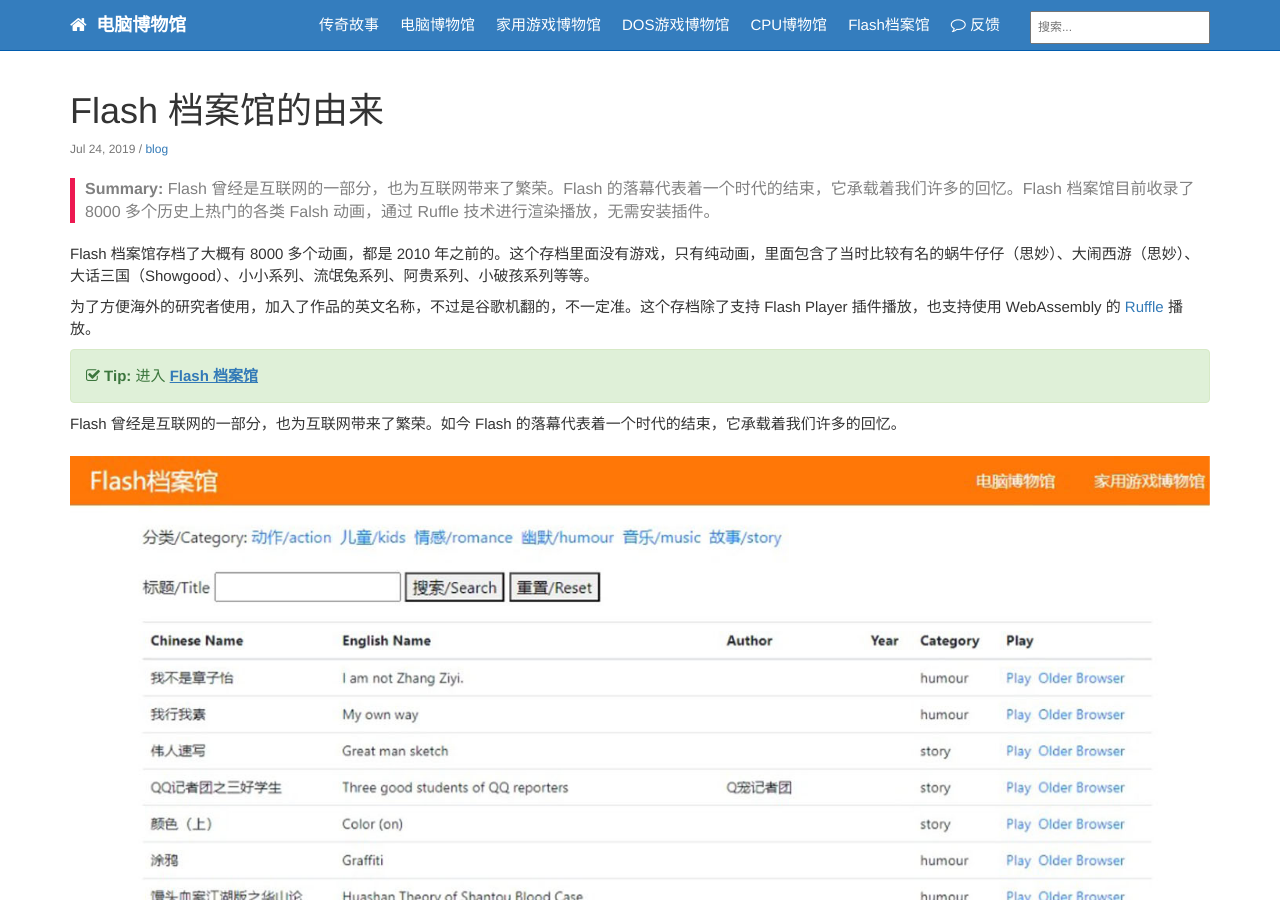
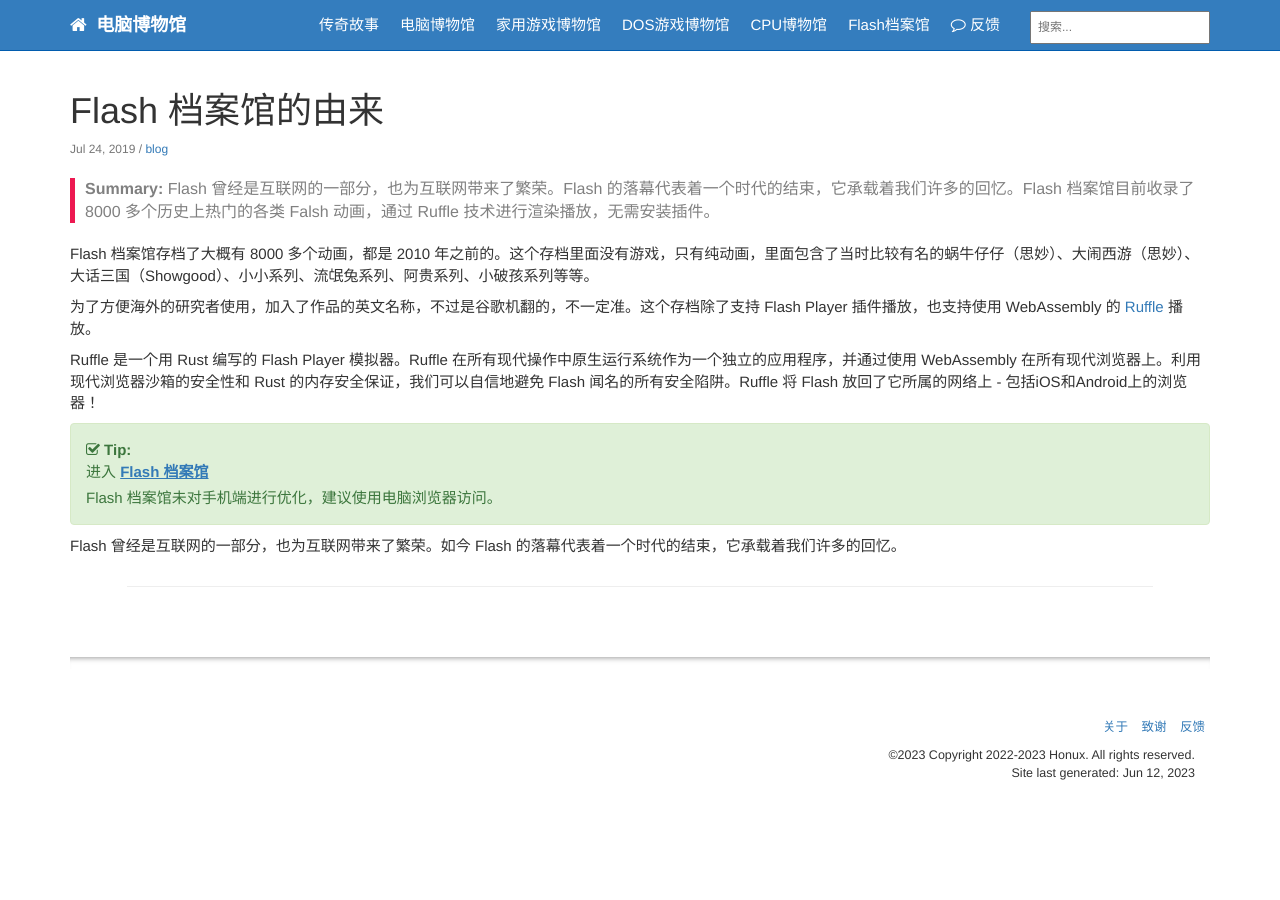
Before and after one commit to compumuseum/compumuseum.github.io, a Jekyll site: the page built from _posts/2019-07-24-flash-archives.md, in a window 1280 px wide and 900 px high. Built offline with Jekyll 4.4.1, drawn with Linux system fonts in a browser that asks for light colours; comment, search, counter and statistics services are not loaded.

Commit message:
Update 2019-07-24-flash-archives.md

```diff
--- a/_posts/2019-07-24-flash-archives.md
+++ b/_posts/2019-07-24-flash-archives.md
@@ -11,18 +11,15 @@
 
 为了方便海外的研究者使用，加入了作品的英文名称，不过是谷歌机翻的，不一定准。这个存档除了支持 Flash Player 插件播放，也支持使用 WebAssembly 的 [Ruffle](https://ruffle.rs/) 播放。
 
+Ruffle 是一个用 Rust 编写的 Flash Player 模拟器。Ruffle 在所有现代操作中原生运行系统作为一个独立的应用程序，并通过使用 WebAssembly 在所有现代浏览器上。利用现代浏览器沙箱的安全性和 Rust 的内存安全保证，我们可以自信地避免 Flash 闻名的所有安全陷阱。Ruffle 将 Flash 放回了它所属的网络上 - 包括iOS和Android上的浏览器！
+
 {{site.data.alerts.tip}}
-进入 <b><a href='{{ "/flash-archive/" | prepend: site.computer_museum_base_url }}' target='_blank'>Flash 档案馆</a></b>
+<p>进入 <b><a href='{{ "/flash-archive/" | prepend: site.computer_museum_base_url }}' target='_blank'>Flash 档案馆</a></b></p>
+<p>Flash 档案馆未对手机端进行优化，建议使用电脑浏览器访问。</p>
 {{site.data.alerts.end}}
 
 Flash 曾经是互联网的一部分，也为互联网带来了繁荣。如今 Flash 的落幕代表着一个时代的结束，它承载着我们许多的回忆。
 
-<div align="center">
-    <a href="../images/swiper1/m5.jpg">
-        <img src="../images/swiper1/m5.jpg"/>
-    </a>
-</div>
-
 ---------
 
 {% include links.html %}
```
